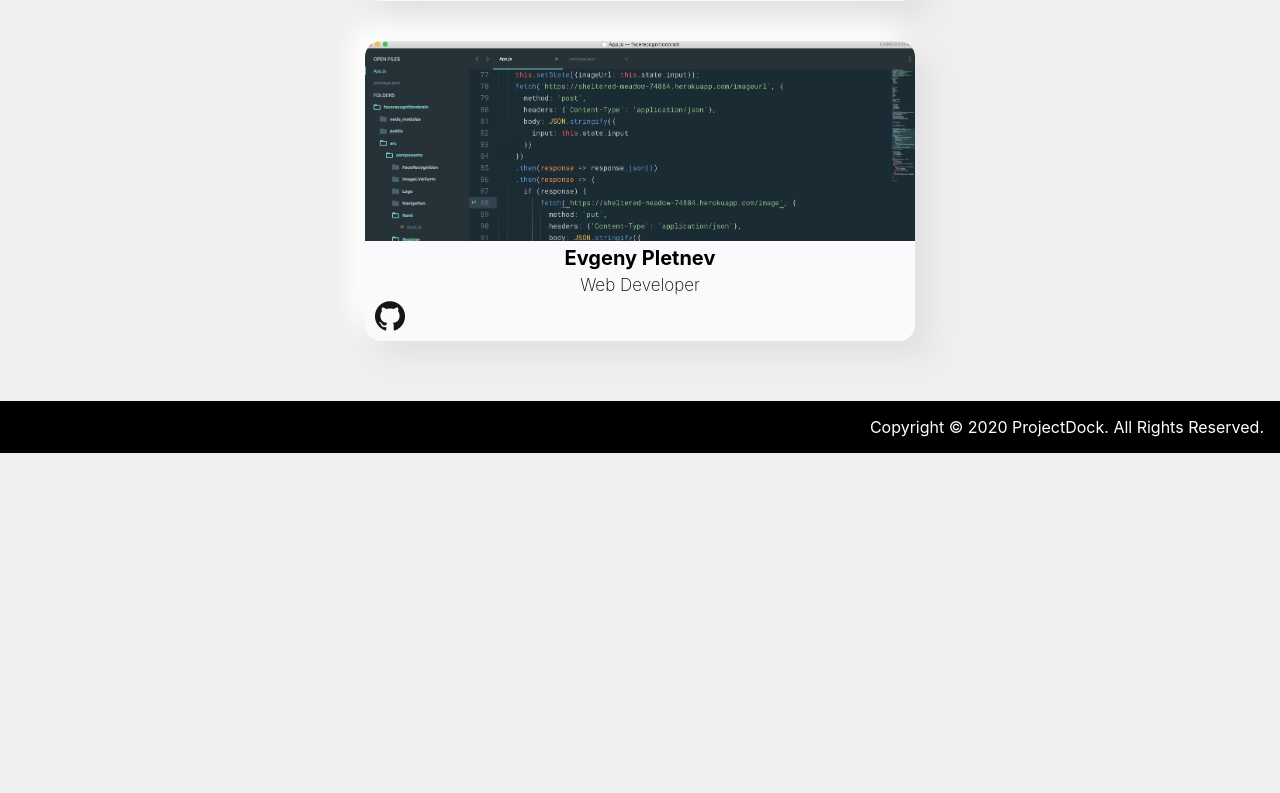
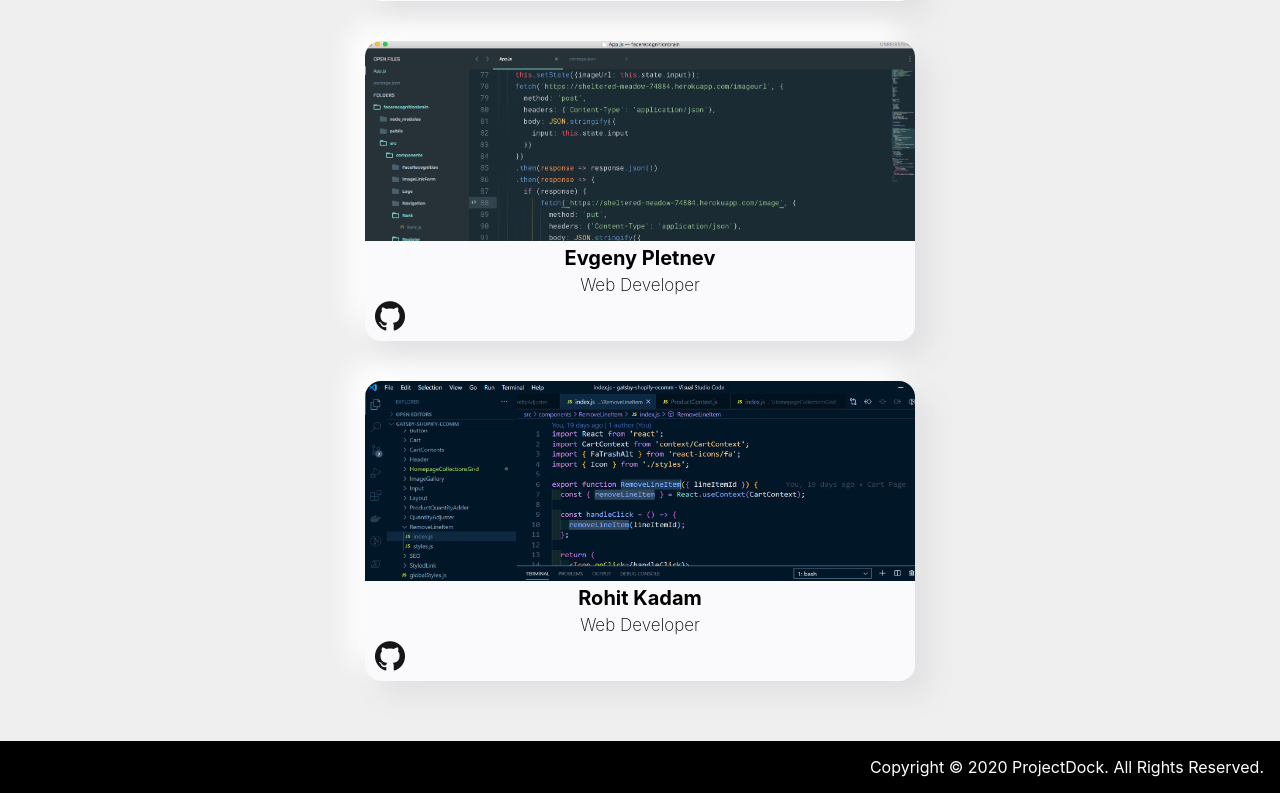
Before and after one commit to ProjectDock/LookMeCoding, a React (Create React App) app: page / in a window 1280 px wide. Shown: the part 2119-2912 px from the top of the page. Before the commit the page ends 2572 px from the top, so only its background shows below. Built offline with nearby package versions, Linux system fonts and the light colour scheme.

Commit message:
added my coding screen

```diff
--- a/src/CONTRIBUTE_HERE/content.js
+++ b/src/CONTRIBUTE_HERE/content.js
@@ -40,6 +40,13 @@
     image: 'epletnev/image.png',
     github: 'https://github.com/epletnev',
   },
+  {
+    name: 'Rohit Kadam',
+    title: 'Web Developer',
+    image: 'rohitk/lookatmecode.png',
+    github: 'https://github.com/rohitkadamrb',
+  },
+
 
   /** ======== Place your infos above ======== **/
 
```
Also changed, not shown: src/CONTRIBUTE_HERE/screenshots/rohitk/lookatmecode.png (added).
